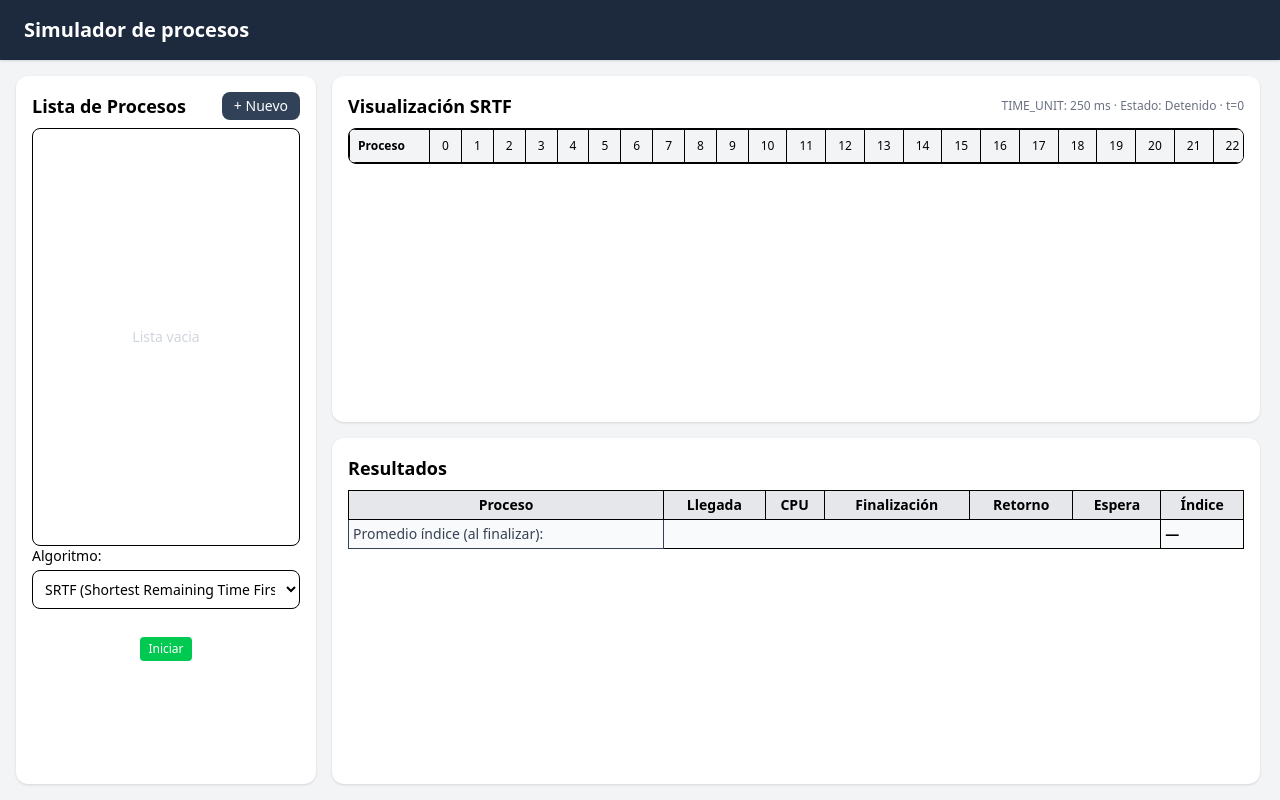
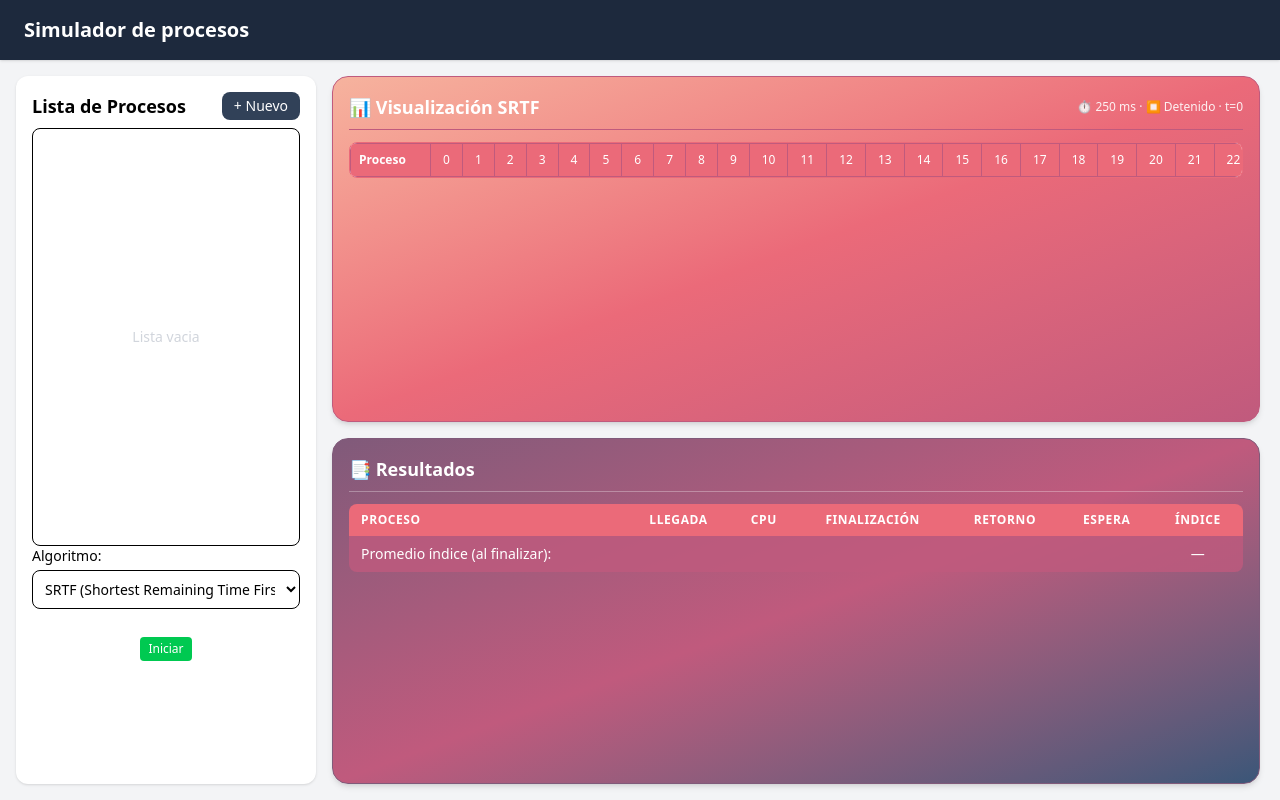
Before and after one commit to Maynor06/processAlgorithms, a React (Vite) app: page / in a window 1280 px wide. Built offline with nearby package versions, Linux system fonts and the light colour scheme.

Commit message:
Update SRTFSimulator.tsx

```diff
--- a/src/Components/Simulators/SRTFSimulator.tsx
+++ b/src/Components/Simulators/SRTFSimulator.tsx
@@ -140,33 +140,39 @@ export default function SRTFSimulator({
 return (
   <div className="flex flex-col h-full gap-4">
     {/* === Visualización (Gantt) === */}
-      <div className="flex-1 bg-white shadow rounded-xl p-4 overflow-y-auto">
-        <div className="flex items-center justify-between mb-2">
-          <h2 className="text-lg font-bold">Visualización SRTF</h2>
-          <div className="text-xs text-gray-500">
-            TIME_UNIT: {TIME_UNIT} ms · Estado:{" "}
+    <div className="flex-1 bg-gradient-to-br from-[#F6B39E] via-[#EB6A79] to-[#C05A7D] border border-[#C05A7D] rounded-2xl shadow-md p-4 overflow-y-auto">
+      <div className="flex items-center justify-between mb-3 border-b border-[#C05A7D] pb-2">
+        <h2 className="text-lg font-bold text-white flex items-center gap-2">
+          📊 Visualización SRTF
+        </h2>
+        <div className="text-xs text-white/90 font-medium">
+          ⏱ {TIME_UNIT} ms ·{" "}
           {isComplete
-              ? "Finalizado"
+            ? "✅ Finalizado"
             : isPaused
-              ? "Pausado"
+            ? "⏸ Pausado"
             : isRunning
-              ? "Corriendo"
-              : "Detenido"}{" "}
+            ? "▶ Corriendo"
+            : "⏹ Detenido"}{" "}
           · t={currentTick}
         </div>
       </div>
 
-        <div className="border rounded-lg overflow-x-auto">
-          <table className="text-xs min-w-[1400px]">
-            <thead className="bg-gray-100 sticky top-0">
+      <div className="border border-[#EB6A79] rounded-lg overflow-x-auto bg-white/90 shadow-inner">
+        <table className="text-xs min-w-[1200px]">
+          <thead className="bg-[#EB6A79] text-white sticky top-0">
             <tr>
-                <th className="p-2 border text-left min-w-[80px]">Proceso</th>
+              <th className="p-2 border border-[#C05A7D] text-left min-w-[80px] font-semibold">
+                Proceso
+              </th>
               {Array.from({ length: MAX_COLS }).map((_, t) => (
                 <th
                   key={t}
                   className={
-                      "border px-3 py-1 font-normal " +
-                      (t === currentTick - 1 ? "bg-blue-50" : "")
+                    "border border-[#C05A7D] px-3 py-1 font-normal " +
+                    (t === currentTick - 1
+                      ? "bg-[#3A5678] text-white font-bold"
+                      : "")
                   }
                 >
                   {t}
@@ -174,91 +180,74 @@ export default function SRTFSimulator({
               ))}
             </tr>
           </thead>
-            <tbody>
-              {procRows.map(([pid, name]) => {
-                const color = colorForPid(Number(pid));
-                return (
-                  <tr key={pid} className="odd:bg-white even:bg-gray-50">
-                    <td className="p-2 border font-medium">{name}</td>
-                    {Array.from({ length: MAX_COLS }).map((_, t) => {
-                      const runningPid = runningByTime.get(t);
-                      const isRunningHere = runningPid === pid;
-                      const qpos =
-                        queuePosByTime.get(t)?.get(Number(pid)) ?? null;
-
-                      return (
-                        <td
-                          key={t}
-                          className={
-                            "border text-center align-middle h-7 min-w-[36px] " +
-                            (isRunningHere ? "text-white" : "")
-                          }
-                          style={{
-                            background: isRunningHere ? color : undefined,
-                          }}
-                          title={
-                            isRunningHere
-                              ? `t=${t}: ${name} en CPU`
-                              : qpos
-                              ? `t=${t}: ${name} en cola (#${qpos})`
-                              : `t=${t}`
-                          }
-                        >
-                          {isRunningHere ? "■" : qpos ? qpos : ""}
-                        </td>
-                      );
-                    })}
-                  </tr>
-                );
-              })}
-            </tbody>
+          {/* cuerpo igual que antes */}
         </table>
       </div>
     </div>
 
     {/* === Resultados === */}
-      <div className="flex-1 bg-white shadow rounded-xl p-4 overflow-y-auto">
-        <h2 className="text-lg font-bold mb-2">Resultados</h2>
-        <table className="w-full text-sm border">
-          <thead className="bg-gray-200">
-            <tr>
-              <th className="p-1 border">Proceso</th>
-              <th className="p-1 border">Llegada</th>
-              <th className="p-1 border">CPU</th>
-              <th className="p-1 border">Finalización</th>
-              <th className="p-1 border">Retorno</th>
-              <th className="p-1 border">Espera</th>
-              <th className="p-1 border">Índice</th>
+    <div className="flex-1 bg-gradient-to-br from-[#805A7A] via-[#C05A7D] to-[#3A5678] border border-[#805A7A] rounded-2xl shadow-md p-4 overflow-y-auto">
+      <h2 className="text-lg font-bold text-white mb-3 border-b border-white/30 pb-2 flex items-center gap-2">
+        📑 Resultados
+      </h2>
+      <div className="overflow-x-auto">
+        <table className="w-full text-sm border-collapse rounded-lg overflow-hidden">
+          <thead>
+            <tr className="bg-[#EB6A79] text-white uppercase text-xs tracking-wider">
+              <th className="px-3 py-2 text-left">Proceso</th>
+              <th className="px-3 py-2 text-center">Llegada</th>
+              <th className="px-3 py-2 text-center">CPU</th>
+              <th className="px-3 py-2 text-center">Finalización</th>
+              <th className="px-3 py-2 text-center">Retorno</th>
+              <th className="px-3 py-2 text-center">Espera</th>
+              <th className="px-3 py-2 text-center">Índice</th>
             </tr>
           </thead>
           <tbody>
             {results.map((r) => (
-              <tr key={r.pid}>
-                <td className="p-1 border">{r.name}</td>
-                <td className="p-1 border">{r.arrivalTime}</td>
-                <td className="p-1 border">{r.burstTime}</td>
-                <td className="p-1 border">{r.finishTime}</td>
-                <td className="p-1 border">{r.turnaroundTime}</td>
-                <td className="p-1 border">{r.waitingTime}</td>
-                <td className="p-1 border">{r.serviceIndex.toFixed(2)}</td>
+              <tr
+                key={r.pid}
+                className="odd:bg-white/90 even:bg-white/70 hover:bg-[#F6B39E]/60 transition-colors"
+              >
+                <td className="px-3 py-2 font-medium text-[#3A5678]">{r.name}</td>
+                <td className="px-3 py-2 text-center">{r.arrivalTime}</td>
+                <td className="px-3 py-2 text-center">{r.burstTime}</td>
+                <td className="px-3 py-2 text-center">{r.finishTime}</td>
+                <td className="px-3 py-2 text-center">{r.turnaroundTime}</td>
+                <td className="px-3 py-2 text-center">{r.waitingTime}</td>
+                <td className="px-3 py-2 text-center">
+                  <span className="px-2 py-1 rounded-full text-xs font-semibold bg-[#EB6A79] text-white">
+                    {r.serviceIndex.toFixed(2)}
+                  </span>
+                </td>
               </tr>
             ))}
           </tbody>
           <tfoot>
-            <tr className="bg-gray-50">
-              <td className="p-1 border text-gray-700">
+            <tr className="bg-[#C05A7D]/80 text-white">
+              <td className="px-3 py-2 font-medium">
                 {avgService === null
                   ? "Promedio índice (al finalizar):"
                   : "Promedio índice:"}
               </td>
-              <td className="p-1 border" colSpan={5}></td>
-              <td className="p-1 border font-semibold">
-                {avgService === null ? "—" : avgService.toFixed(2)}
+              <td className="px-3 py-2 text-center" colSpan={5}></td>
+              <td className="px-3 py-2 text-center">
+                {avgService === null ? (
+                  "—"
+                ) : (
+                  <span className="px-2 py-1 rounded-full text-xs font-semibold bg-[#3A5678] text-white">
+                    {avgService.toFixed(2)}
+                  </span>
+                )}
               </td>
             </tr>
           </tfoot>
         </table>
       </div>
     </div>
+  </div>
 );
+
+
+
 }
```
Lines whose indentation alone changed are shown as unchanged.
